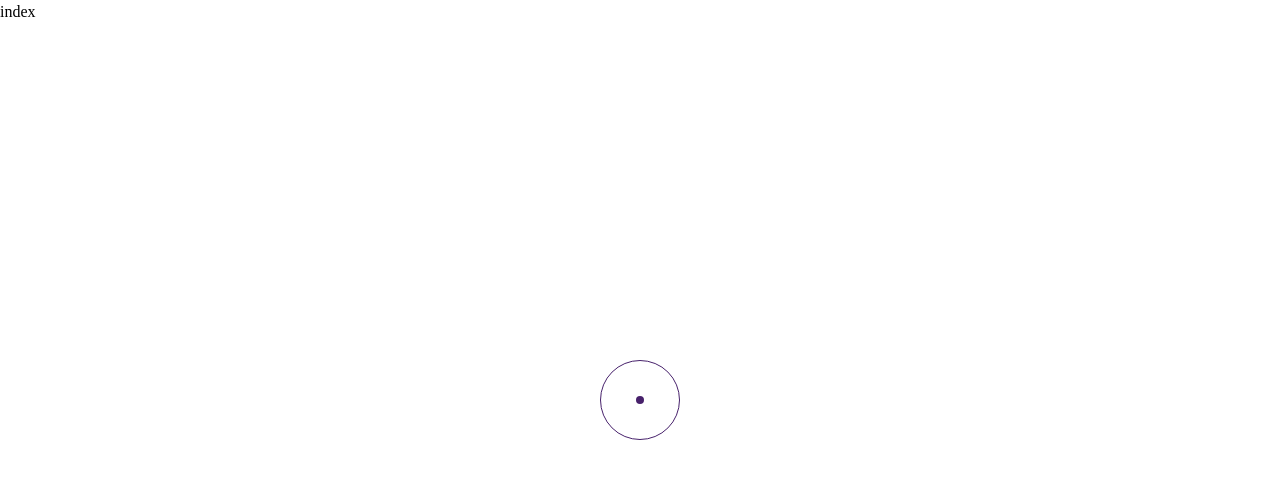
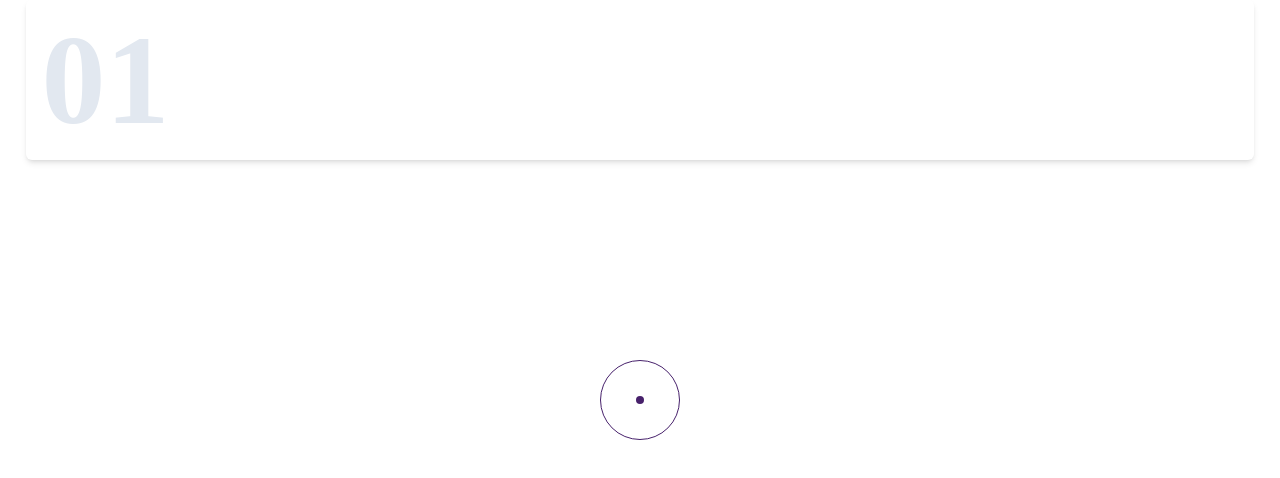
Before and after one commit to The-Uniques-Community/godigitifynexsus, a React (Vite) app: page / in a window 1280 px wide. Shown: the top 478 px of the page. Built offline with nearby package versions, Linux system fonts and the light colour scheme; a web font is replaced by a local one.

Commit message:
all set for ...

```diff
--- a/package.json
+++ b/package.json
@@ -13,7 +13,6 @@
     "@studio-freight/lenis": "^1.0.42",
     "@tailwindcss/vite": "^4.1.11",
     "gsap": "^3.13.0",
-    "lenis": "^1.3.8",
     "react": "^19.1.0",
     "react-dom": "^19.1.0",
     "react-router": "^7.7.0",
--- a/src/pages/home/components/DigitalStrategy.jsx
+++ b/src/pages/home/components/DigitalStrategy.jsx
@@ -1,14 +1,15 @@
-
-const Card = ({num, heading, description, bgColor})=>{
-    return (
-        <div>
-
-        </div>
-    )
+const Card = ()=>{
+  return(
+    <div className="rounded-md w-[96%] mx-auto p-4 shadow-md relative">
+      <span className="text-9xl font-extrabold text-slate-200 top-0 left-0">01</span>
+    </div>
+  )
 }
 const DigitalStrategy = () => {
   return (
-    <div>DigitalStrategy</div>
+    <div>
+      <Card/>
+    </div>
   )
 }
 
--- a/src/pages/home/index.jsx
+++ b/src/pages/home/index.jsx
@@ -1,10 +1,11 @@
 import React from 'react'
 import { Link } from 'react-router'
+import DigitalStrategy from './components/DigitalStrategy'
 
 const index = () => {
   return (
-    <div>
-        <Link to='/about'>index</Link>
+    <div className=''>
+        <DigitalStrategy/>
     </div>
   )
 }
```
Also changed, not shown: src/assets/images/pin.png (added), 1 other file (tests, documents, lock files or other folders).
